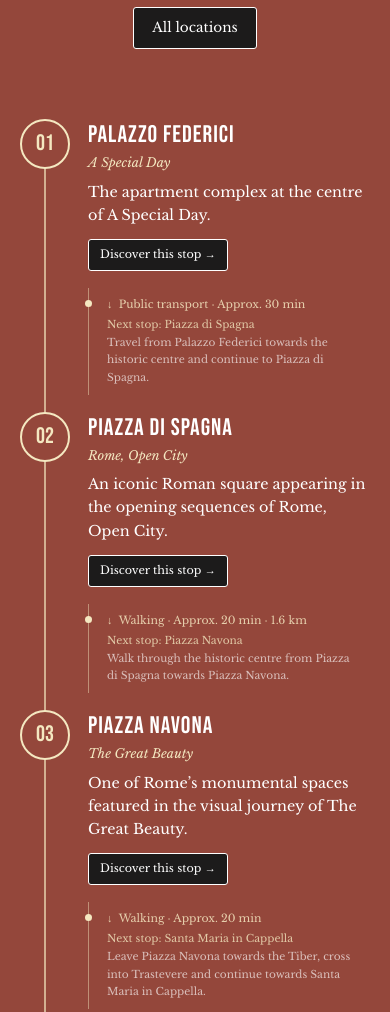
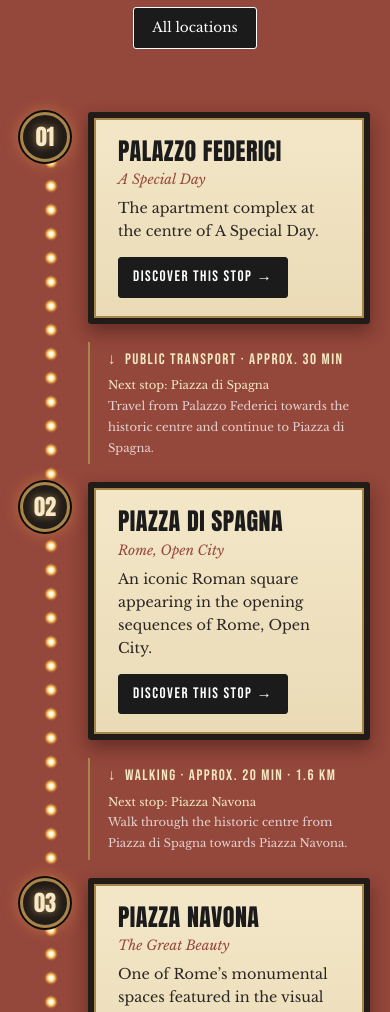
Before and after one commit to RomeIn2Takes/RomeIn2Takes, a plain HTML site: page mappa.html in a window 390 px wide. Shown: the part 754-1766 px from the top of the page. Drawn offline with nearby package versions, Linux system fonts and the light colour scheme.

Commit message:
tappe mappa base

```diff
--- a/css/base.css
+++ b/css/base.css
@@ -863,6 +863,27 @@ header {
 .poster-flip:hover .poster-img { transform: rotateY(-180deg); }
 .poster-flip:hover .poster-back { transform: rotateY(0deg); }
 
+/* 13 — PREVIOUS / NEXT */
+.bottoni-pagine {
+    width: 100%; max-width: var(--content-width);
+    margin: 50px auto 20px;
+    display: flex; justify-content: space-between; align-items: center;
+}
+.bottone {
+    display: inline-block; padding: 10px 18px;
+    border-color: var(--dark);
+    font-family: var(--font-title); font-size: 1rem; letter-spacing: 1.5px;
+}
+.bottone:hover {
+    box-shadow: 0 0 5px rgba(244,232,193,0.8), 0 0 10px rgba(244,232,193,0.5);
+}
+.bottoni-pagine .bottone:only-child { margin-left: auto; }
+
+.map-introduction .bottone {
+    display: block;
+    width: fit-content;
+    margin: 28px auto 0;
+}
 
 /* 14 — MAP: LEAFLET & FILTERS */
 .map-page { width: 100%; }
@@ -883,83 +904,154 @@ header {
 }
 #filters button { padding: 9px 18px; font-size: 0.85rem; }
 
-/* 15 — MAP: LOCATIONS & ROUTES */
+/* 15 — MAP: LOCATIONS & ROUTES
+   il percorso come un programma di sala illuminato:
+   una fila verticale di lampadine collega le tappe,
+   ogni numero è una lampadina-insegna, ogni tappa una piccola locandina */
 .locations-section {
     width: 100%; max-width: var(--content-width);
     margin: 65px auto 20px;
 }
 .locations-section h2 { margin-bottom: 45px; }
 #locations-list { position: relative; width: 100%; max-width: 850px; margin: 0 auto; }
+
+/* fila verticale di lampadine */
+/* fila verticale di lampadine che collega le tappe */
 #locations-list::before {
-    content: ""; position: absolute;
-    left: 31px; top: 30px; bottom: 30px; width: 2px;
-    background: rgba(244,232,193,0.65);
-}
+    content: "";
+    position: absolute;
+    z-index: 1;
+    left: 25px;                 /* centro dei numeri (64px / 2) meno metà larghezza */
+    top: 32px;
+    bottom: 32px;
+    width: 14px;
+    background-image: radial-gradient(circle, #fffbea 0 2px, #ffd98a 3px, #f0b85a 4px, rgba(255, 175, 75, 0.35) 5.5px, transparent 7px);
+    background-size: 14px 24px;     /* una lampadina ogni 24px */
+    background-repeat: repeat-y;
+    background-position: center top;
+    pointer-events: none;
+}
+
 .location-card {
     position: relative; width: 100%;
     display: flex; align-items: flex-start; gap: 30px;
-    padding: 25px 0; background: transparent; border: none;
-}
+    padding: 18px 0; background: transparent; border: none;
+}
+
+/* numero della tappa: tondo scuro con bordo in ottone e cifra illuminata */
 .location-number {
     position: relative; z-index: 2;
     flex: 0 0 64px; width: 64px; height: 64px;
     display: flex; align-items: center; justify-content: center;
-    background: var(--background);
-    border: 2px solid var(--cream); border-radius: 50%;
-    font-family: var(--font-title); font-size: 1.7rem; color: var(--cream);
-}
-.location-info { flex: 1; padding-top: 3px; }
+    background: #221c18;
+    border: 3px solid #a8864a;
+    border-radius: 50%;
+    box-shadow:
+        0 0 0 2px #0e0b09,
+        0 0 18px rgba(255, 175, 80, 0.45);
+    color: #f7e8c6;
+    font-family: "Anton", Impact, sans-serif;
+    font-size: 1.6rem;
+    text-shadow: 0 0 8px rgba(255, 200, 120, 0.6);
+}
+
+/* la tappa: piccola locandina in cornice scura con filetto in ottone */
+.location-info {
+    flex: 1;
+    padding: 20px 24px;
+    background: linear-gradient(#f3e7c8, #eadbb6);
+    border: 6px solid #221c18;
+    border-radius: 3px;
+    box-shadow:
+        inset 0 0 0 2px #a8864a,
+        0 8px 18px rgba(30, 10, 6, 0.4);
+}
 .location-info h3 {
-    margin: 0 0 5px;
-    font-size: 1.8rem; letter-spacing: 1px; color: var(--white);
+    margin: 0 0 6px;
+    color: #1c1b1b;
+    font-family: "Anton", Impact, sans-serif;
+    font-size: 1.6rem; letter-spacing: 0.5px;
+    text-transform: uppercase;
 }
 .location-info p:first-of-type {
     width: 100%; max-width: none; margin: 0 0 8px;
-    font-size: 0.8rem; line-height: 1.2rem;
-    color: var(--cream); text-align: left;
+    color: #94473b;
+    font-size: 0.85rem; line-height: 1.4;
+    text-align: left;
 }
 .location-info p:nth-of-type(2) {
-    width: 100%; max-width: 700px; margin: 0;
-    font-size: 0.9rem; line-height: 1.45rem;
-    color: var(--white); text-align: left;
+    width: 100%; max-width: none; margin: 0;
+    color: var(--black);
+    font-size: 0.9rem; line-height: 1.6;
+    text-align: left;
 }
 .location-info a {
-    display: inline-block; margin-top: 12px; padding: 6px 11px;
-    font-size: 0.7rem;
-}
+    display: inline-block; margin-top: 14px; padding: 7px 14px;
+    border-color: var(--dark);
+    font-family: var(--font-title);
+    font-size: 0.95rem; letter-spacing: 1.5px;
+}
+.location-info a:hover {
+    background: #94473b; color: var(--white); border-color: #94473b;
+}
+
+/* più luoghi nella stessa tappa */
 .location-subitem {
-    padding-bottom: 20px; margin-bottom: 20px;
-    border-bottom: 1px dashed rgba(244,232,193,0.4);
+    padding-bottom: 18px; margin-bottom: 18px;
+    border-bottom: 1px dashed rgba(148, 71, 59, 0.5);
 }
 .location-subitem:last-child { padding-bottom: 0; margin-bottom: 0; border-bottom: none; }
+
+/* spostamento tra una tappa e l'altra */
 .route-connection {
     position: relative;
     width: calc(100% - 95px);
-    margin: -8px 0 -8px 95px;
-    padding: 8px 15px 8px 18px;
-    border-left: 1px solid rgba(244,232,193,0.45);
-}
-.route-connection::before {
-    content: ""; position: absolute; left: -4px; top: 12px;
-    width: 7px; height: 7px;
-    background: var(--cream); border-radius: 50%;
+    margin: 0 0 0 95px;
+    padding: 6px 15px 6px 18px;
+    border-left: 2px solid #a8864a;
 }
 .route-main-info {
-    margin-bottom: 3px; font-size: 0.68rem; font-weight: normal;
-    color: rgba(244,232,193,0.85);
+    margin-bottom: 3px;
+    color: var(--cream);
+    font-family: var(--font-title);
+    font-size: 0.95rem; letter-spacing: 1.5px;
 }
 .route-directions {
     width: 100%; max-width: 650px; margin: 0;
-    font-size: 0.66rem; line-height: 1.1rem;
-    color: rgba(255,255,255,0.65); text-align: left;
-}
-.route-directions strong { font-weight: normal; color: rgba(244,232,193,0.8); }
-/* All Locations has no numbered stops: remove the timeline. */
-#locations-list:not(:has(.location-number))::before { display: none; }
-.location-card:not(:has(.location-number)) {
-    padding: 22px 0; border-bottom: 1px solid rgba(255,255,255,0.25);
-}
-.location-card:not(:has(.location-number)) .location-info { padding-left: 0; }
+    color: rgba(255, 255, 255, 0.75);
+    font-size: 0.72rem; line-height: 1.3rem;
+    text-align: left;
+}
+.route-directions strong { font-weight: normal; color: var(--cream); }
+
+/* ALL LOCATIONS — solo quando il filtro "All locations" è attivo:
+   niente lampadine verticali, locandine due per riga */
+.map-page:has(#show-all.active) #locations-list {
+    display: grid;
+    grid-template-columns: repeat(2, minmax(0, 1fr));
+    gap: 24px;
+}
+.map-page:has(#show-all.active) #locations-list::before { display: none; }
+.map-page:has(#show-all.active) .location-card { padding: 0; }
+.map-page:has(#show-all.active) .location-info { height: 100%; }
+
+/* se le locandine sono in numero dispari, l'ultima va al centro */
+.map-page:has(#show-all.active) .location-card:last-child:nth-child(odd) {
+    grid-column: 1 / -1;
+    justify-self: center;
+    width: calc((100% - 24px) / 2);
+}
+
+/* i due bottoni delle narrative affiancati, senza interlinea in più */
+.map-page:has(#show-all.active) .location-info p:has(> a) {
+    display: inline-block;
+    width: auto;
+    margin: 14px 8px 0 0;
+    line-height: 1;
+}
+.map-page:has(#show-all.active) .location-info p:has(> a) a { margin-top: 0; }
+
+
 
 /* 16 — DOCUMENTATION: JOURNEY & WORKFLOW */
 .documentation-intro p { margin: 0 auto 20px; }
@@ -1184,6 +1276,8 @@ footer p a { text-decoration: underline; text-underline-offset: 3px; }
     .location-number { flex-basis: 50px; width: 50px; height: 50px; font-size: 1.4rem; }
     .location-info h3 { font-size: 1.5rem; }
     .route-connection { width: calc(100% - 68px); margin-left: 68px; }
+    .map-page:has(#show-all.active) #locations-list { grid-template-columns: minmax(0, 1fr); }
+.map-page:has(#show-all.active) .location-card:last-child:nth-child(odd) { width: auto; }
 
     /* Disclaimer: vertical layout ONLY on small screens */
     .disclaimer-page .disclaimer-item,
```
